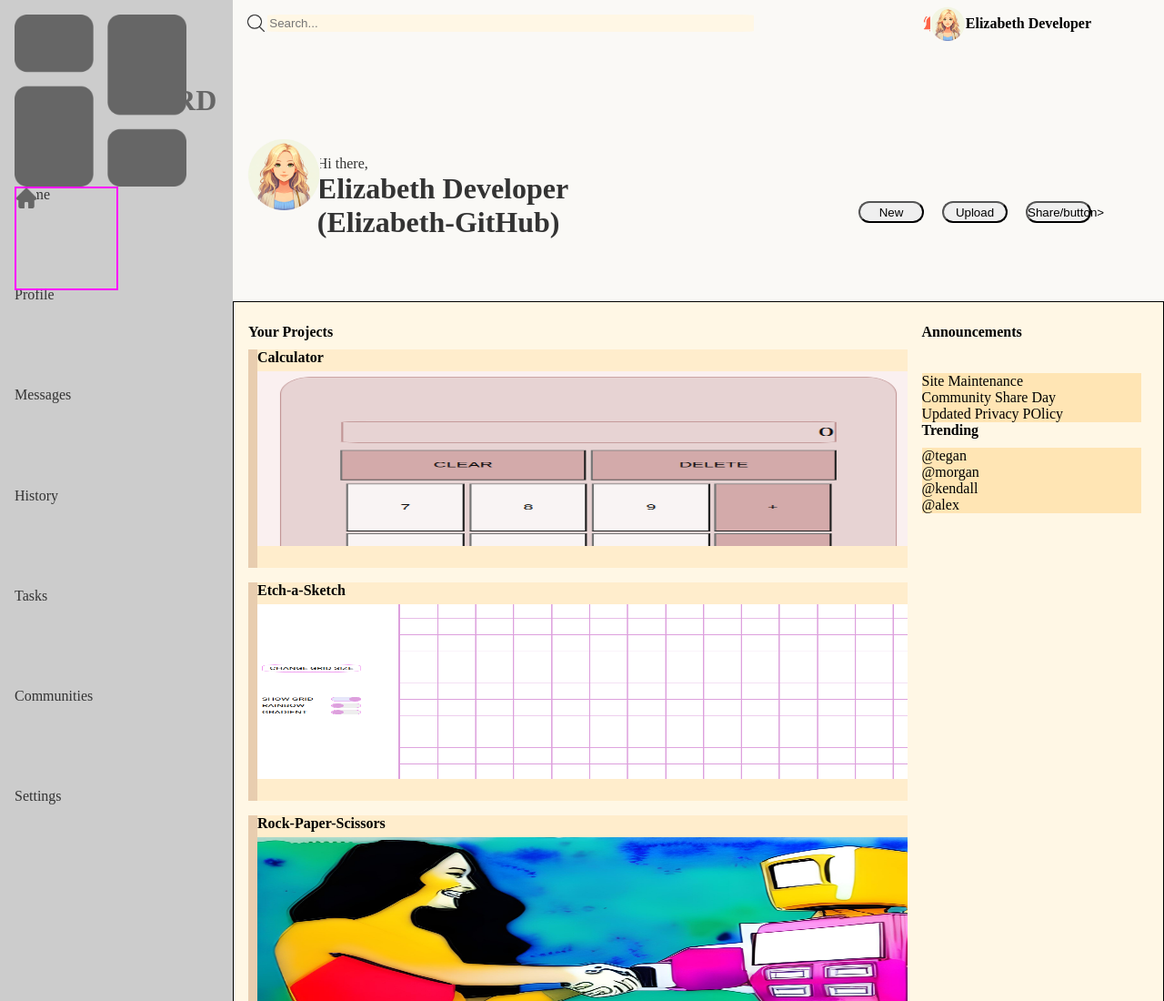
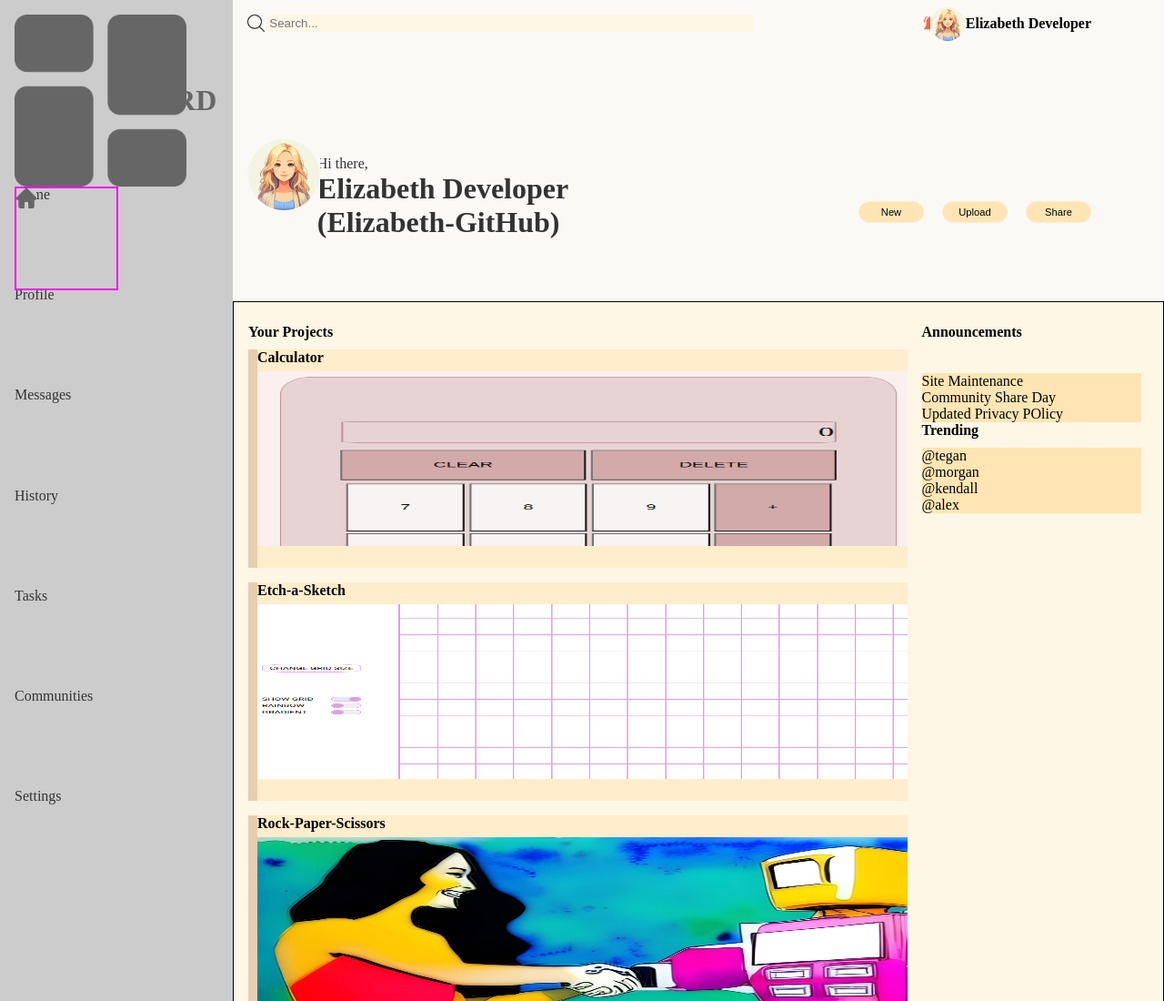
Before and after one commit to Elizabeth-GitHub/admin-dasboard, a plain HTML site: page index.html in a window 1280 px wide. Shown: the top 1100 px of the page at 91% size. Drawn offline with Linux system fonts and the light colour scheme.

Commit message:
Style buttons

```diff
--- a/index.html
+++ b/index.html
@@ -51,9 +51,9 @@
                             <h1 class="header">Elizabeth Developer (Elizabeth-GitHub)</h1>
                         </div>
                         <div id="buttons-container" class="container">
-                            <button class="buttons">New</button>
-                            <button class="buttons">Upload</button>
-                            <button class="buttons">Share/button>
+                            <button> New</button>
+                            <button> Upload</button>
+                            <button> Share</button>
                         </div>
                     </div>
                 </div>
--- a/style.css
+++ b/style.css
@@ -1,15 +1,14 @@
 :root {
-    --lightgray: #F5F5F5;
     --darkcharcoal: #333333;
-    --mutedgreen: #6EB69C;
     --lightgray: #CCCCCC;
     --offwhite: #FAF9F6;
     --softcream: #FFF7E5;
-    --softgreen: #98FB98;
     --lightpeach: #FFE5B4;
     --softgray: #666666;
     --blanchedalmond: #FFEDCC;
     --peachsnow: #E8CDAF;
+    --softbeige: #FFFFCC;
+    --icedalmond: #FEF6E1;
 }
 
 * {
@@ -31,9 +30,16 @@ li {
 }
 
 button {
+    appearance: none;
+    -webkit-appearance: none;
     height: 3vh;
     border-radius: 50px;
     width: 9vh;
+    text-align: center;
+    background-color: var(--lightpeach);
+    border: 1px solid var(--blanchedalmond);
+    font-size: 1.4vh;
+    cursor: pointer;
 }
 
 .container {
@@ -149,7 +155,7 @@ button {
     border-radius: 5%;
     margin-left: 4%;
     background-color: var(--softcream);
-    border-color: var(--softcream);
+    border-color: var(--icedalmond);
     border-style: solid;
 }
 
```
